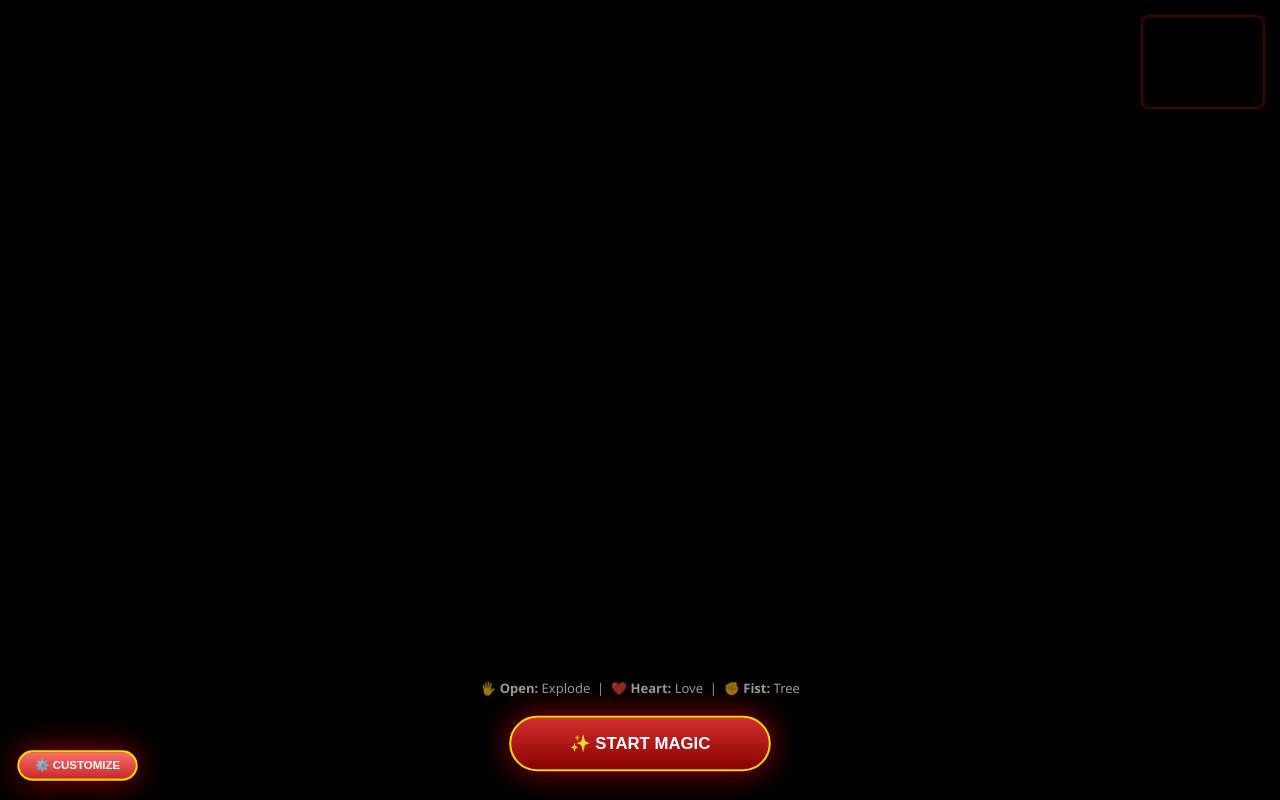
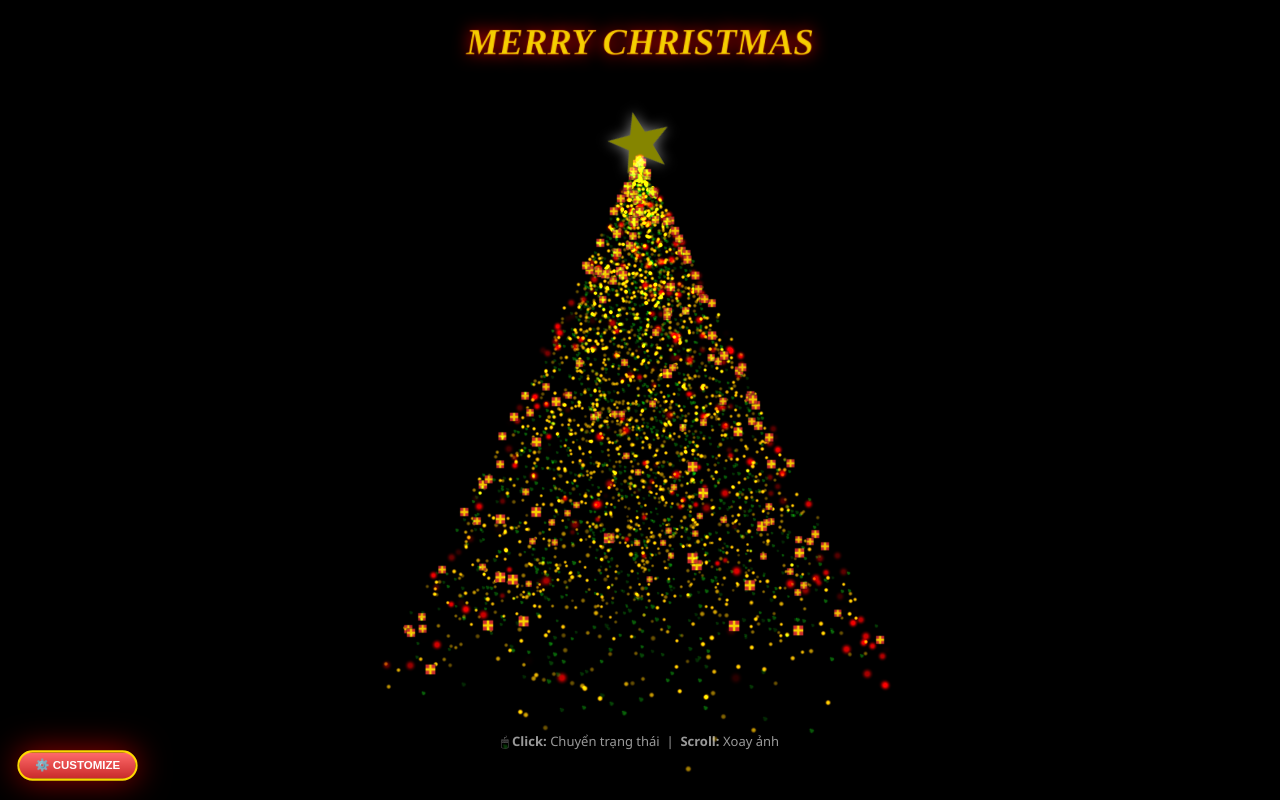
Before and after one commit to trunghieudw/merrychirst, a plain HTML site: page index.html in a window 1280 px wide. Drawn offline with nearby package versions, Linux system fonts and the light colour scheme; animation ran at ten frames a second.

Commit message:
refactor UI guide and streamline camera error handling; auto-start system on page load

```diff
--- a/index.html
+++ b/index.html
@@ -124,11 +124,8 @@
     <!-- UI  -->
     <div id="ui-layer">
         <!--  -->
-        <div class="guide">
+        <div class="guide" id="gesture-guide">
             🖐 <b>Open:</b> Explode &nbsp;|&nbsp; ❤️ <b>Heart:</b> Love &nbsp;|&nbsp; ✊ <b>Fist:</b> Tree
-        </div>
-        <div style="display: inline-block;">
-            <button id="btnStart" onclick="startSystem()" style="background: linear-gradient(to bottom, #D32F2F, #8B0000); min-width: 250px;">✨ START MAGIC</button>
         </div>
     </div>
 
@@ -750,7 +747,6 @@
         }
 
         function startSystem() {
-            document.getElementById('btnStart').style.display = 'none';
             bgMusic.play().catch(e => console.log(e));
             init3D();
             setupMouseControls();
@@ -804,20 +800,12 @@
                 console.log('Không thể truy cập camera, chuyển sang chế độ chuột:', e);
                 useMouse = true;
 
-                // Customize message based on error type
-                let message = 'Không thể truy cập camera. ';
-                if (e.name === 'NotAllowedError') {
-                    message += 'Bạn đã từ chối quyền truy cập camera. Vui lòng cho phép quyền camera trong cài đặt trình duyệt.\n\n';
-                } else if (e.name === 'NotFoundError') {
-                    message += 'Không tìm thấy camera trên thiết bị của bạn.\n\n';
-                } else {
-                    message += 'Đã xảy ra lỗi khi khởi động camera.\n\n';
+                // Silently switch to mouse mode without alert
+                // Update guide text
+                const guideEl = document.getElementById('gesture-guide');
+                if (guideEl) {
+                    guideEl.innerHTML = '🖱 <b>Click:</b> Chuyển trạng thái &nbsp;|&nbsp; <b>Scroll:</b> Xoay ảnh';
                 }
-                message += 'Chuyển sang điều khiển bằng chuột: Click để chuyển trạng thái.';
-
-                alert(message);
-                // Update guide text
-                document.querySelector('.guide').innerHTML = '🖱 <b>Click:</b> Chuyển trạng thái';
                 // Hide camera preview
                 document.getElementById('camera-preview').style.display = 'none';
             }
@@ -826,6 +814,11 @@
         window.addEventListener('resize', () => {
             if(camera) { camera.aspect = window.innerWidth/window.innerHeight; camera.updateProjectionMatrix(); renderer.setSize(window.innerWidth, window.innerHeight); }
         });
+
+        // Auto-start system when page loads
+        window.addEventListener('DOMContentLoaded', () => {
+            startSystem();
+        });
     </script>
 </body>
 </html>
```
